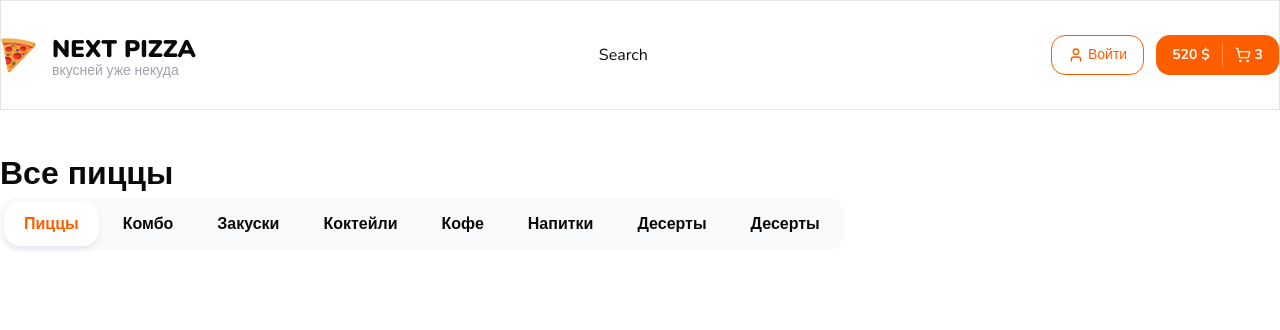
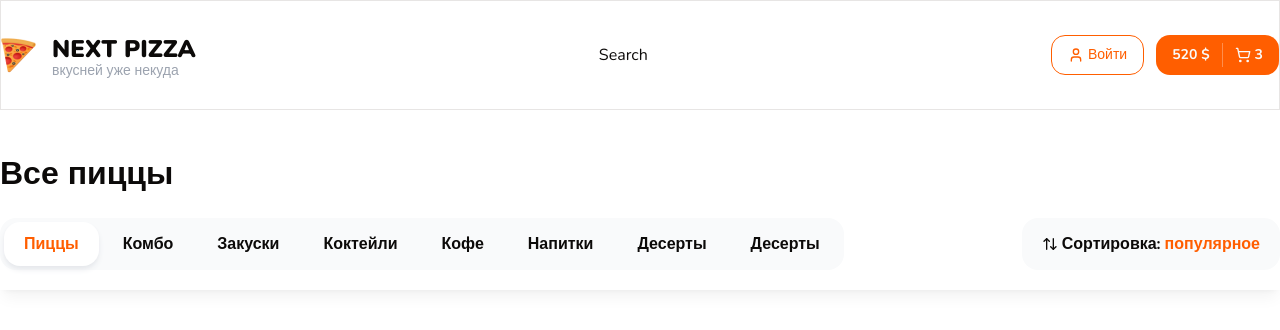
Before and after one commit to PerpetuumG/next_pizza_archakov, a Next.js app: page / in a window 1280 px wide. Shown: the top 330 px of the page. Built offline with nearby package versions, Linux system fonts and the light colour scheme.

Commit message:
SortPopup, TopBar

```diff
--- a/app/page.tsx
+++ b/app/page.tsx
@@ -1,13 +1,13 @@
-import { Categories, Container, Title } from '@/components/shared';
+import { Container, Title, TopBar } from '@/components/shared';
 
 export default function Home() {
   return (
     <>
       <Container className={'mt-10'}>
         <Title text={'Все пиццы'} size={'lg'} className={'font-extrabold'} />
+      </Container>
 
-        <Categories />
-      </Container>
+      <TopBar />
     </>
   );
 }
--- a/components/shared/index.ts
+++ b/components/shared/index.ts
@@ -2,3 +2,5 @@
 export { Header } from './header';
 export { Title } from './title';
 export { Categories } from './categories';
+export { SortPopup } from './sort-popup';
+export { TopBar } from './top-bar';
--- /dev/null
+++ b/components/shared/sort-popup.tsx
@@ -0,0 +1,22 @@
+import React, { FC } from 'react';
+import { cn } from '@/lib/utils';
+import { ArrowUpDown } from 'lucide-react';
+
+interface Props {
+  className?: string;
+}
+
+export const SortPopup: FC<Props> = ({ className }) => {
+  return (
+    <div
+      className={cn(
+        'inline-flex items-center gap-1 bg-gray-50 px-5 h-[52px] rounded-2xl cursor-pointer',
+        className,
+      )}
+    >
+      <ArrowUpDown size={16} />
+      <b>Сортировка:</b>
+      <b className={'text-primary'}>популярное</b>
+    </div>
+  );
+};
--- /dev/null
+++ b/components/shared/top-bar.tsx
@@ -0,0 +1,20 @@
+import React, { FC } from 'react';
+import { cn } from '@/lib/utils';
+import { Container } from '@/components/shared/container';
+import { Categories } from '@/components/shared/categories';
+import { SortPopup } from '@/components/shared/sort-popup';
+
+interface Props {
+  className?: string;
+}
+
+export const TopBar: FC<Props> = ({ className }) => {
+  return (
+    <div className={cn('sticky top-0 bg-white py-5 shadow-lg shadow-black/5 z-10', className)}>
+      <Container className={'flex items-center justify-between'}>
+        <Categories />
+        <SortPopup />
+      </Container>
+    </div>
+  );
+};
```
